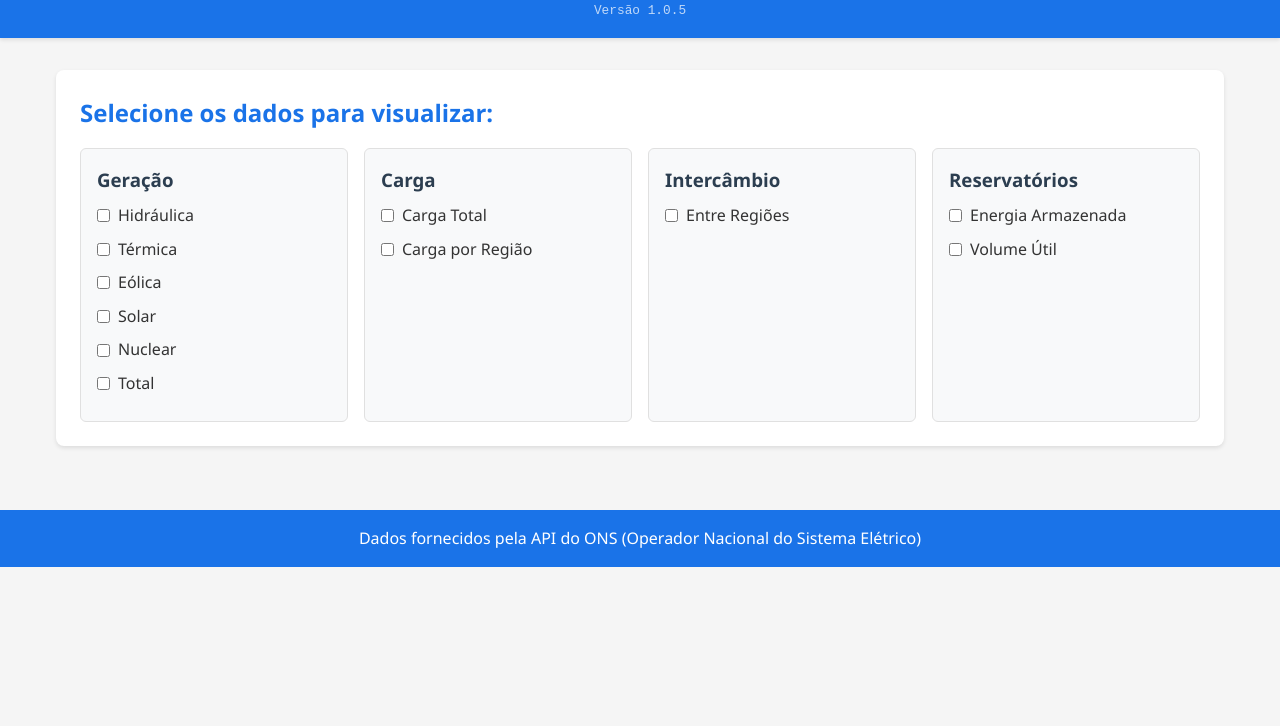
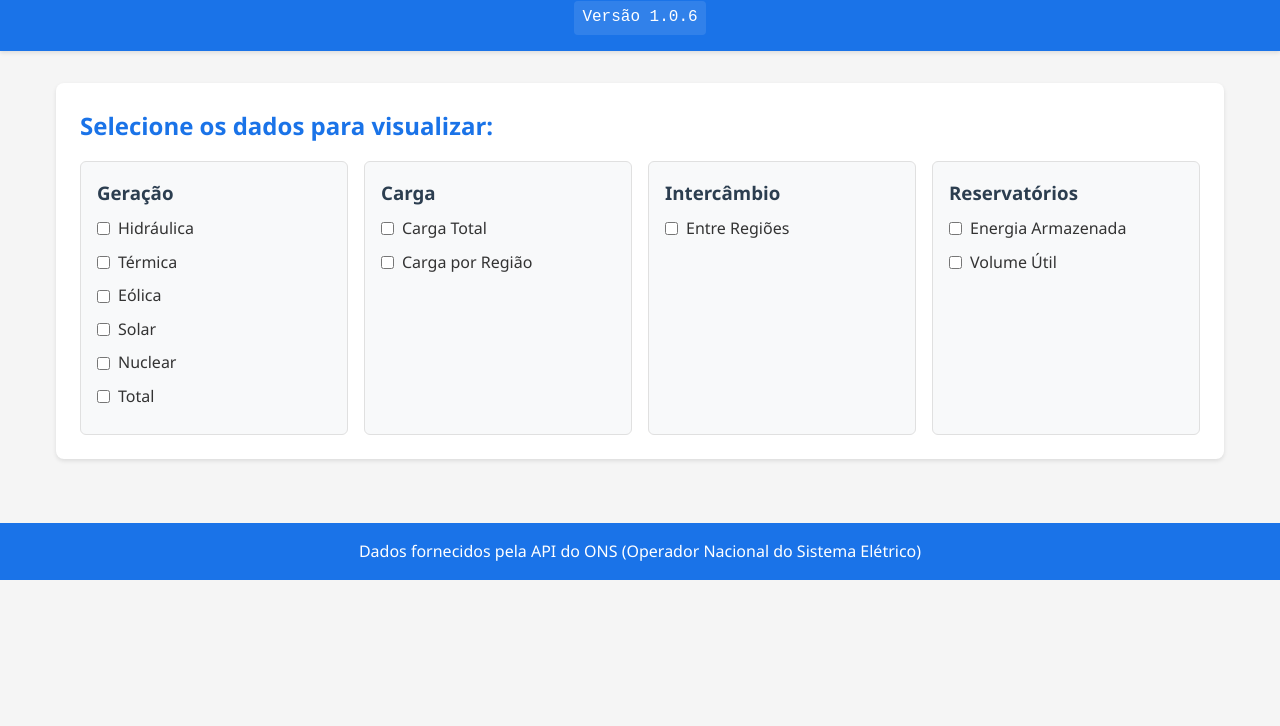
Before and after one commit to brenoloureiro/GERMIN, a plain HTML site: page index.html in a window 1280 px wide. Shown: the part 74-800 px from the top of the page. Drawn offline with nearby package versions, Linux system fonts and the light colour scheme.

Commit message:
Melhora a visibilidade do número da versão

```diff
--- a/script.js
+++ b/script.js
@@ -1,5 +1,5 @@
 // Versão atual do dashboard
-const DASHBOARD_VERSION = "1.0.5";
+const DASHBOARD_VERSION = "1.0.6";
 
 // Configuração dos endpoints disponíveis
 const ENDPOINTS_ONS = {
@@ -332,9 +332,6 @@ document.addEventListener('DOMContentLoaded', () => {
     const versionDiv = document.createElement('div');
     versionDiv.className = 'version-info';
     versionDiv.textContent = `Versão ${DASHBOARD_VERSION}`;
-    versionDiv.style.fontSize = '0.8rem';
-    versionDiv.style.opacity = '0.8';
-    versionDiv.style.marginTop = '0.5rem';
     header.appendChild(versionDiv);
 
     createEndpointSelectors();
--- a/styles.css
+++ b/styles.css
@@ -20,11 +20,14 @@ header {
 }
 
 .version-info {
-    font-size: 0.8rem;
-    opacity: 0.8;
+    font-size: 1rem;
     margin-top: 0.5rem;
-    color: rgba(255, 255, 255, 0.9);
+    color: white;
     font-family: monospace;
+    background-color: rgba(255, 255, 255, 0.1);
+    padding: 0.25rem 0.5rem;
+    border-radius: 4px;
+    display: inline-block;
 }
 
 main {
```
